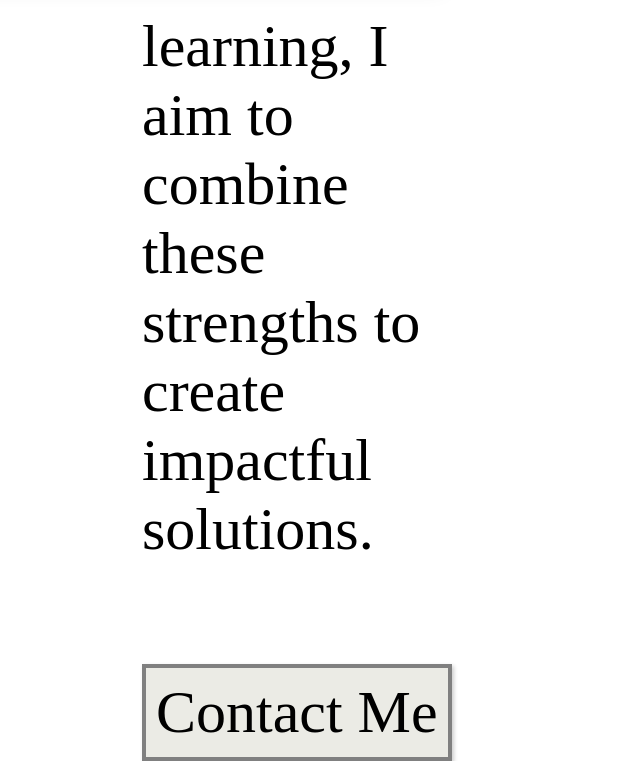
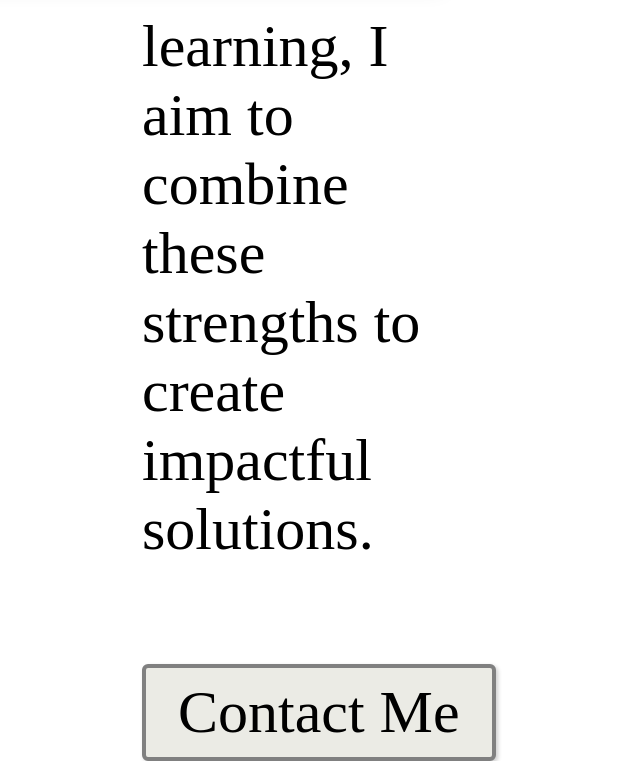
Before and after one commit to arwaaziz32/Portfolio, a plain HTML site: page index.html in a window 1280 px wide. Shown: the part 2341-3102 px from the top of the page, without its empty margins (608-1248 px from the left). Drawn offline with Linux system fonts and the light colour scheme; a web font is replaced by a local one.

Commit message:
homepage.css

```diff
--- a/homepage.css
+++ b/homepage.css
@@ -100,6 +100,9 @@ button {
     padding: 10px;
     box-shadow: 2px 2px 4px rgba(0, 0, 0, 0.2);
     cursor: pointer;
+    padding-left: 2rem;
+    padding-right: 2rem;
+    border-radius: 6px;
 }
 button:hover {
     background-color: #877F6C;
```
